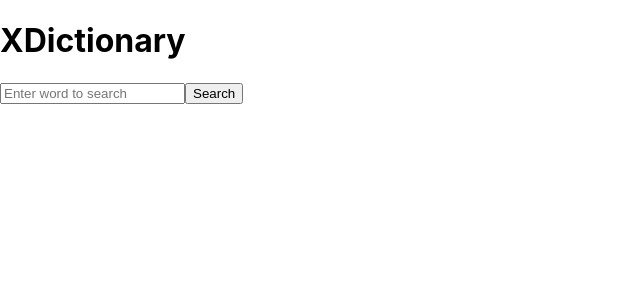
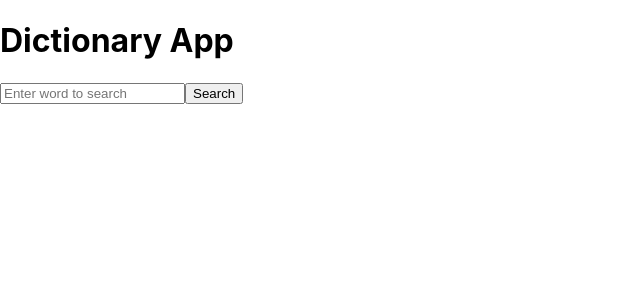
Before and after one commit to Shoibal-281612/x-dictionary, a React (Create React App) app: page / in a window 1280 px wide. Shown: the top 300 px of the page, without its empty margins (0-640 px from the left). Built offline with nearby package versions, Linux system fonts and the light colour scheme.

Commit message:
changes made

```diff
--- a/src/App.js
+++ b/src/App.js
@@ -36,7 +36,7 @@ function XDictionary() {
 
   return (
     <div>
-      <h1>XDictionary</h1>
+      <h1>Dictionary App</h1>
 
       <input
         type="text"
```
